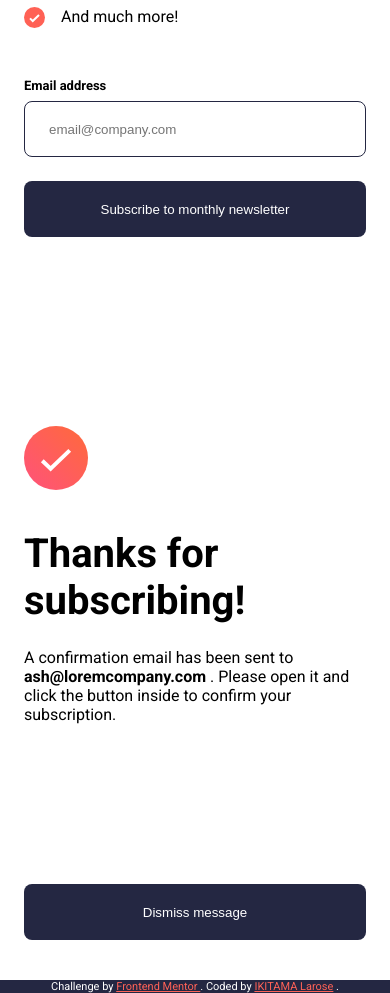
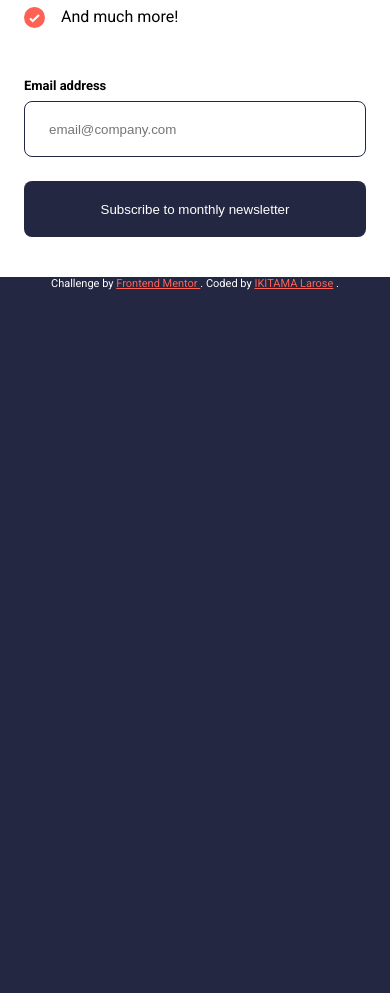
Before and after one commit to ikitamalarose/newsletter-sign-up-with-success-message-challenge, a plain HTML site: page index.html in a window 390 px wide. Shown: the part 548-1541 px from the top of the page. After the commit the page ends 844 px from the top, so only its background shows below. Drawn offline with Linux system fonts and the light colour scheme.

Commit message:
final modifications for the responsive

```diff
--- a/styles/main.css
+++ b/styles/main.css
@@ -67,13 +67,6 @@ body {
         flex-direction: column;
         background-color: var(--White);
     }
-
-    /* .card-sign-up {
-        display: flex;
-        flex-direction: column;
-        width: min-content;
-        background-color: var(--White);
-    } */
 
     .card__picture {
         display: flex;
@@ -169,7 +162,7 @@ body {
     /* Success message start */
 
     .card-success-message {
-        display: flex;
+        display: none;
         flex-direction: column;
         background-color: var(--White);
         padding: 9.313rem 1.5rem 2.5rem 1.5rem;
```
